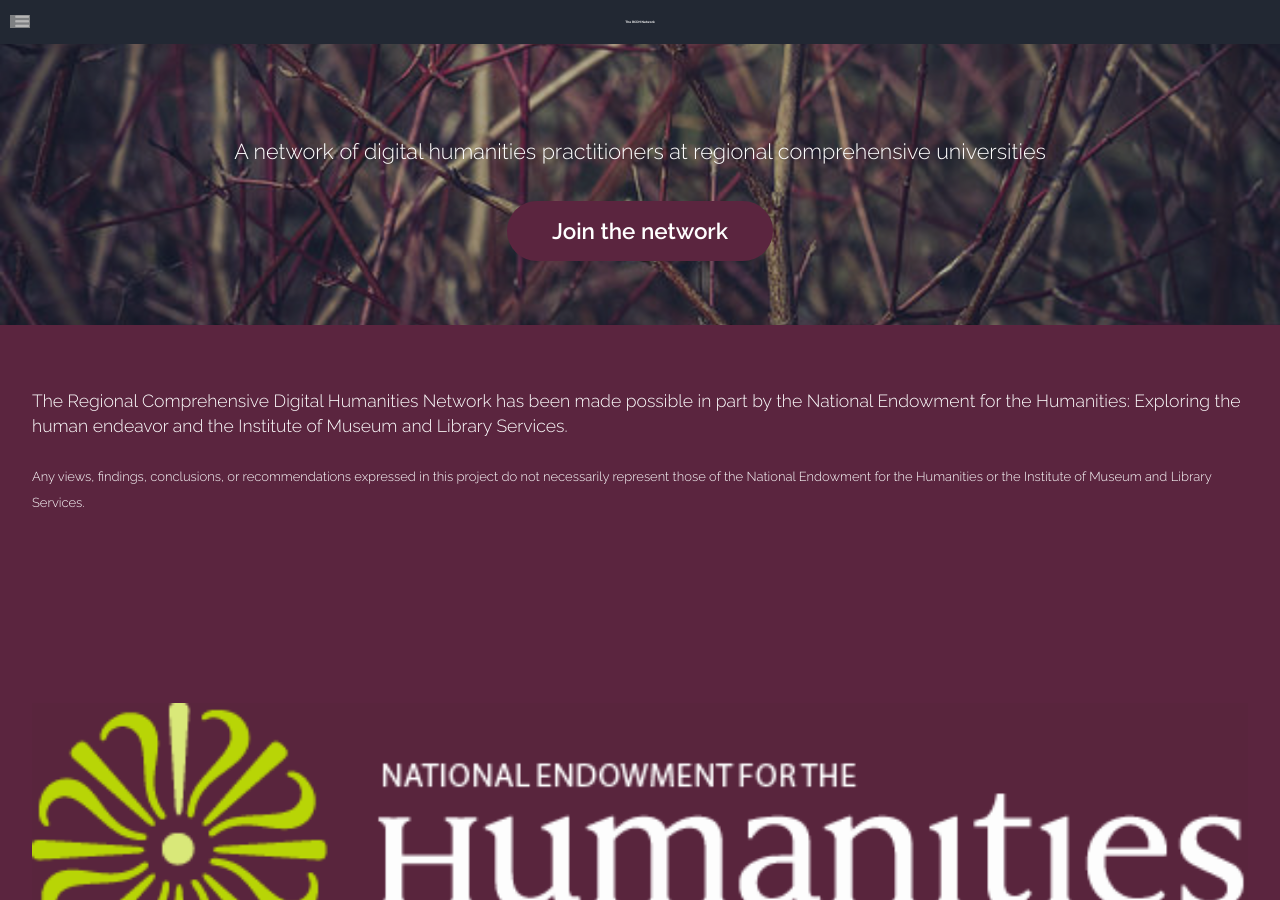
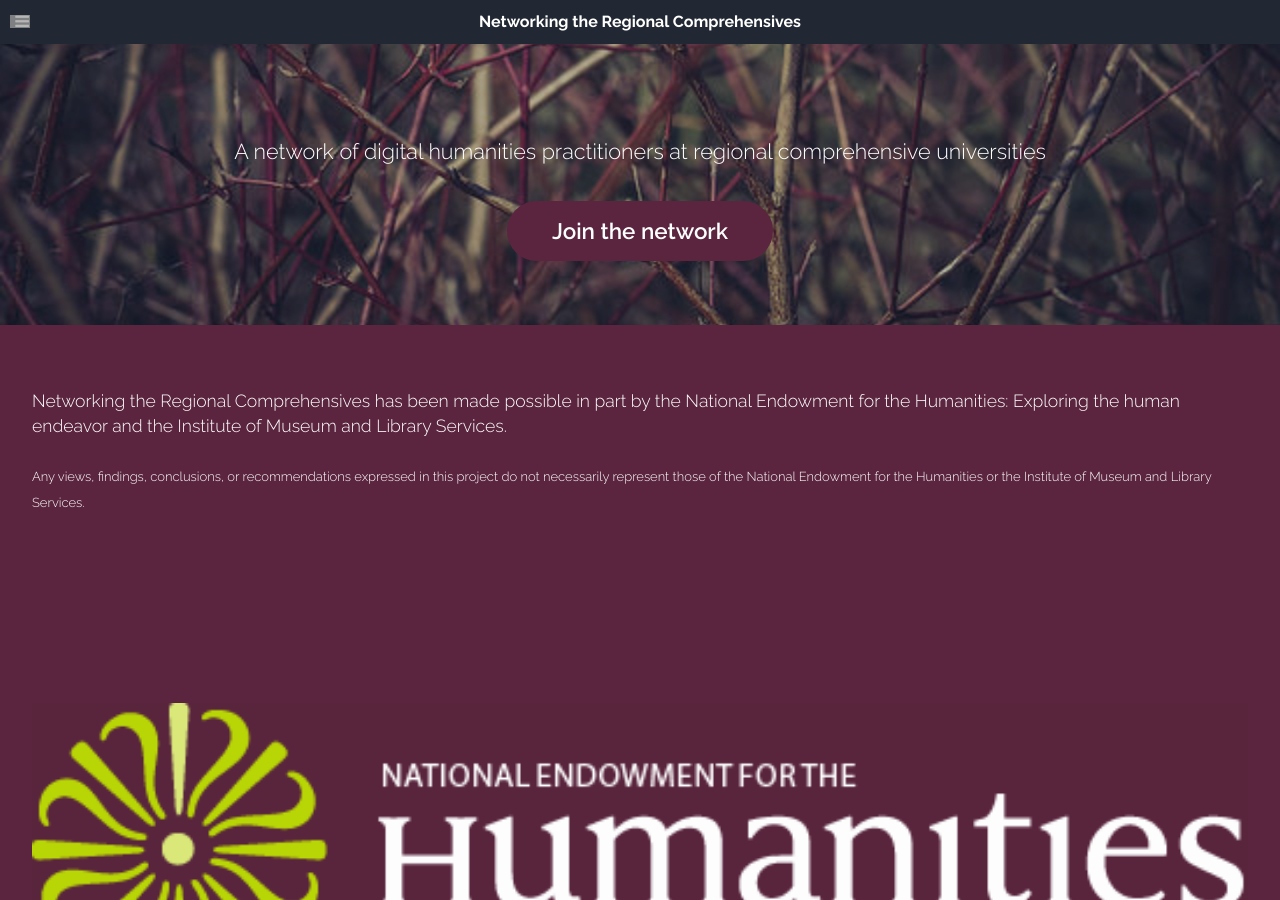
Before and after one commit to roopikarisam/networkingrcs, a Jekyll site: the page built from index.html, in a window 1280 px wide and 900 px high. Built offline with Jekyll 4.4.1, drawn with Linux system fonts in a browser that asks for light colours; the list of posts is cut into pages by our own code; grey boxes are pictures that could not be loaded.

Commit message:
Changed title size

```diff
--- a/_layouts/default.html
+++ b/_layouts/default.html
@@ -33,7 +33,7 @@
 							<div class="8u">
 								<section>
 									<header class="major">
-										<span class="byline">The Regional Comprehensive Digital Humanities Network has been made possible in part by the National Endowment for the Humanities: Exploring the human endeavor and the Institute of Museum and Library Services.</span>
+										<span class="byline">Networking the Regional Comprehensives has been made possible in part by the National Endowment for the Humanities: Exploring the human endeavor and the Institute of Museum and Library Services.</span>
 
 										<br> <br>
 										<span class="byline"> <font size="-1"> Any views, findings, conclusions, or recommendations expressed in this project do not necessarily represent those of the National Endowment for the Humanities or the Institute of Museum and Library Services.</font></smaller></span>
--- a/assets/css/style-narrower.css
+++ b/assets/css/style-narrower.css
@@ -37,7 +37,7 @@
 			position: relative;
 			font-weight: 700;
 			text-align: center;
-			font-size: .2em;
+			font-size: 1em;
 			color: #fff;
 			z-index: 1;
 		}
--- a/blog/index.html
+++ b/blog/index.html
@@ -1,5 +1,5 @@
 ---
-title: The RCDH Network
+title: Networking the Regional Comprehensives
 layout: main
 ---
 
@@ -9,7 +9,7 @@
 			<section>
 				<div class="10u -1u">
 					<header class="major">
-						<span><h2>News from The RCDH Network</h2></span>
+						<span><h2>News from Networking the Digital Comprehensives</h2></span>
 					</header>
 					<ul class="style">
 						{% for post in site.posts offset: 0 limit: 4 %}
--- a/blog/the-team.html
+++ b/blog/the-team.html
@@ -1,5 +1,5 @@
 ---
-title: The RCDH Network
+title: Networking the Regional Comprehensives
 layout: main
 ---
 
--- a/index.html
+++ b/index.html
@@ -1,6 +1,6 @@
 ---
 
-title: The RCDH Network
+title: Networking the Regional Comprehensives
 layout: landing
 ---
 
```
